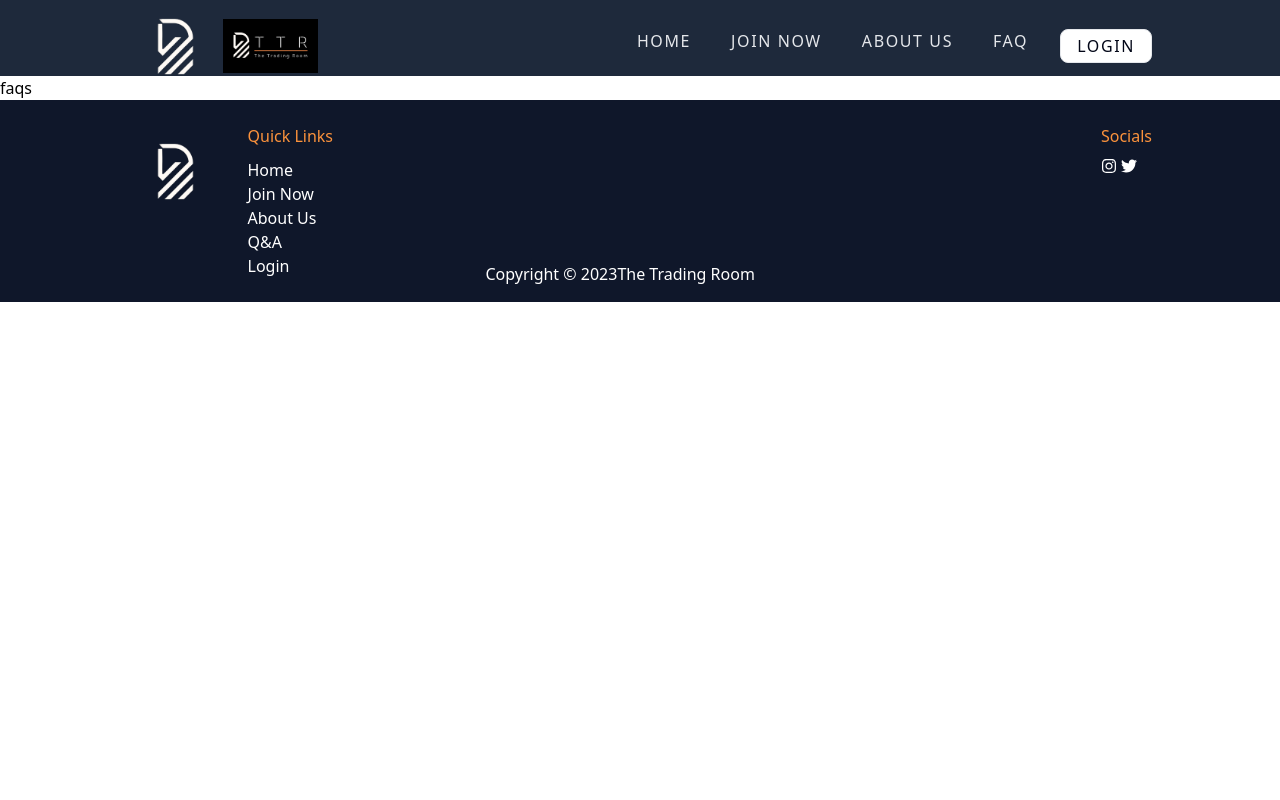
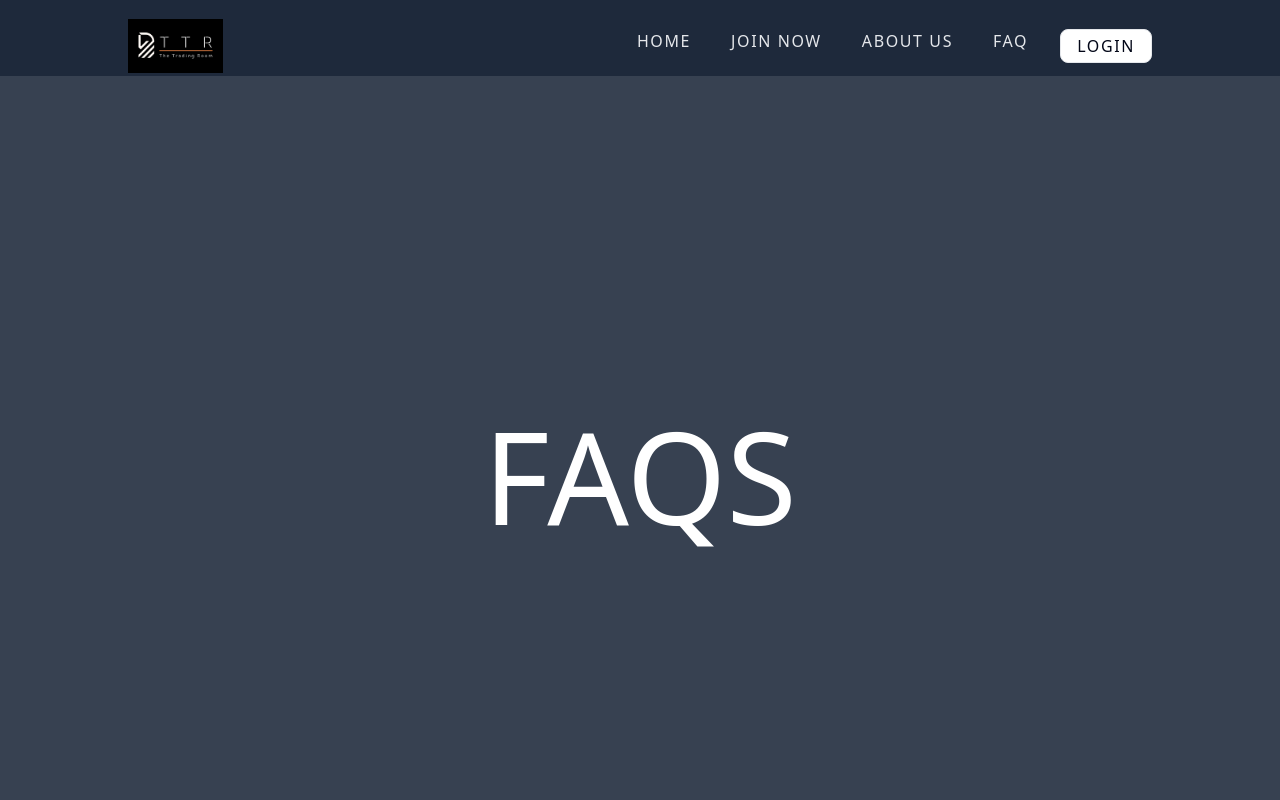
Before and after one commit to fsmutimeer/education-trading, a Next.js app: page /faq in a window 1280 px wide. Shown: the top 800 px of the page. Built offline with nearby package versions, Linux system fonts and the light colour scheme.

Commit message:
page setup

```diff
--- a/app/about/page.tsx
+++ b/app/about/page.tsx
@@ -1,9 +1,13 @@
-import React from 'react'
+import React from 'react';
 
 const about = () => {
   return (
-    <div>about</div>
-  )
-}
+    <div className="flex flex-col items-center md:flex-row md:h-screen bg-gray-700">
+      <div className="flex items-center justify-center w-full md:w-1/2 mx-auto">
+        <h2 className="text-white text-[8rem]">About Us</h2>
+      </div>
+    </div>
+  );
+};
 
-export default about
+export default about;
--- a/app/faq/page.tsx
+++ b/app/faq/page.tsx
@@ -1,9 +1,13 @@
-import React from 'react'
+import React from 'react';
 
 const faqs = () => {
   return (
-    <div>faqs</div>
-  )
-}
+    <div className="flex flex-col items-center md:flex-row md:h-screen bg-gray-700">
+      <div className="flex items-center justify-center w-full md:w-1/2 mx-auto">
+        <h2 className="text-white text-[8rem]">FAQS</h2>
+      </div>
+    </div>
+  );
+};
 
-export default faqs
+export default faqs;
--- a/components/Nav.tsx
+++ b/components/Nav.tsx
@@ -25,9 +25,9 @@ const Nav = () => {
     <div className="w-full top-0 left-0 right-0  flex h-[76px] z-30 bg-slate-800">
       <nav className="container mx-auto w-[80%]   sticky flex justify-center items-center pt-[1rem] ">
         {/* Logo */}
-        <Link href="/" className="">
+        {/* <Link href="/" className="">
           <Logo />
-        </Link>
+        </Link> */}
         {/* Title */}
         <Link href="/">
           <Image src="/logowithttr.jpg" width={95} height={95} alt="ttr logo" />
@@ -44,7 +44,10 @@ const Nav = () => {
               </Link>
             </li>
           ))}
-          <Link href='/login' className="tracking-widest text-md border bg-white px-4 py-1 text-slate-950 rounded-lg hover:bg-slate-300 hover:text-white">
+          <Link
+            href="/login"
+            className="tracking-widest text-md border bg-white px-4 py-1 text-slate-950 rounded-lg hover:bg-slate-300 hover:text-white"
+          >
             LOGIN
           </Link>
         </ul>
```
